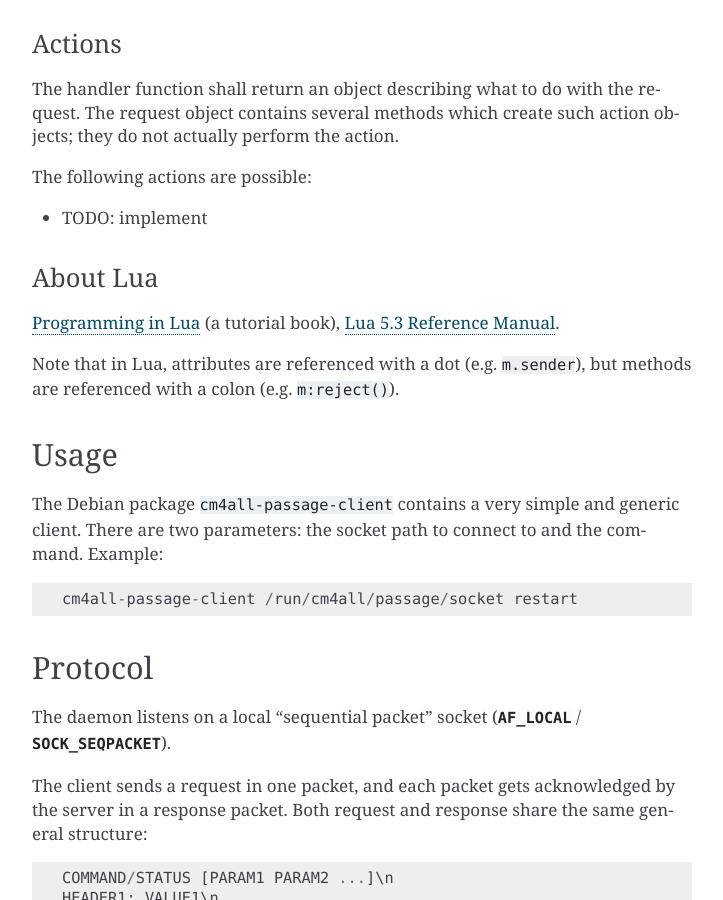
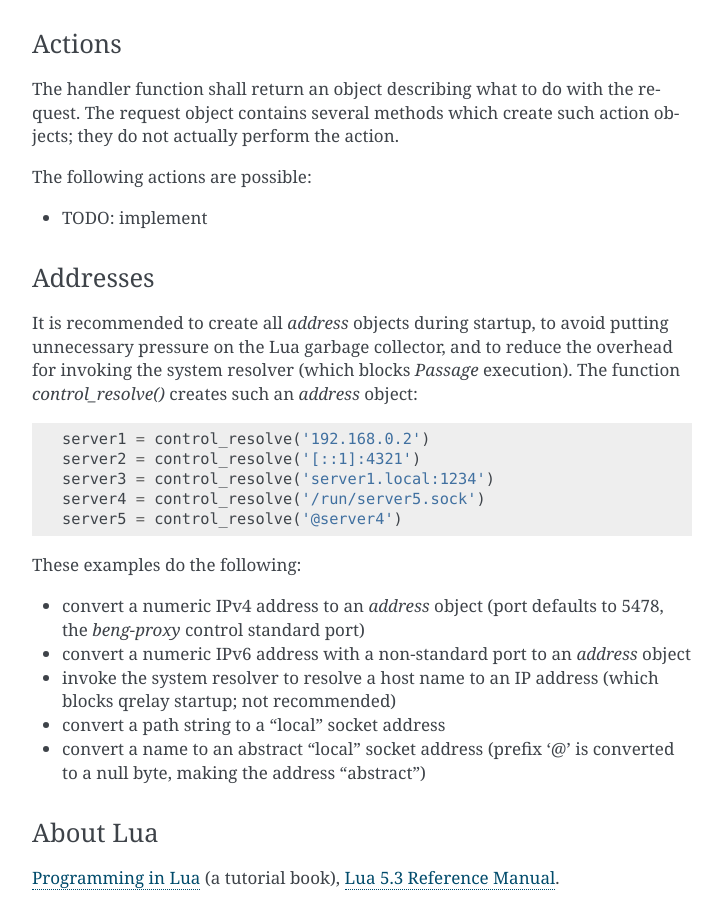
Before and after one commit to CM4all/passage, a Sphinx documentation site: the page built from doc/index.rst, in a window 1280 px wide and 900 px high, scrolled down 1594 px. Shown: the whole window, without its empty margins (388-1111 px from the left). Built offline with Sphinx 7.4.7, drawn with Linux system fonts in a browser that asks for light colours.

Commit message:
doc: document control_resolve()

```diff
--- a/doc/index.rst
+++ b/doc/index.rst
@@ -89,6 +89,34 @@
 * TODO: implement
 
 
+Addresses
+^^^^^^^^^
+
+It is recommended to create all `address` objects during startup, to
+avoid putting unnecessary pressure on the Lua garbage collector, and
+to reduce the overhead for invoking the system resolver (which blocks
+*Passage* execution).  The function `control_resolve()` creates such an
+`address` object::
+
+  server1 = control_resolve('192.168.0.2')
+  server2 = control_resolve('[::1]:4321')
+  server3 = control_resolve('server1.local:1234')
+  server4 = control_resolve('/run/server5.sock')
+  server5 = control_resolve('@server4')
+
+These examples do the following:
+
+- convert a numeric IPv4 address to an `address` object (port defaults
+  to 5478, the *beng-proxy* control standard port)
+- convert a numeric IPv6 address with a non-standard port to an
+  `address` object
+- invoke the system resolver to resolve a host name to an IP address
+  (which blocks qrelay startup; not recommended)
+- convert a path string to a "local" socket address
+- convert a name to an abstract "local" socket address (prefix '@' is
+  converted to a null byte, making the address "abstract")
+
+
 About Lua
 ^^^^^^^^^
 
```
